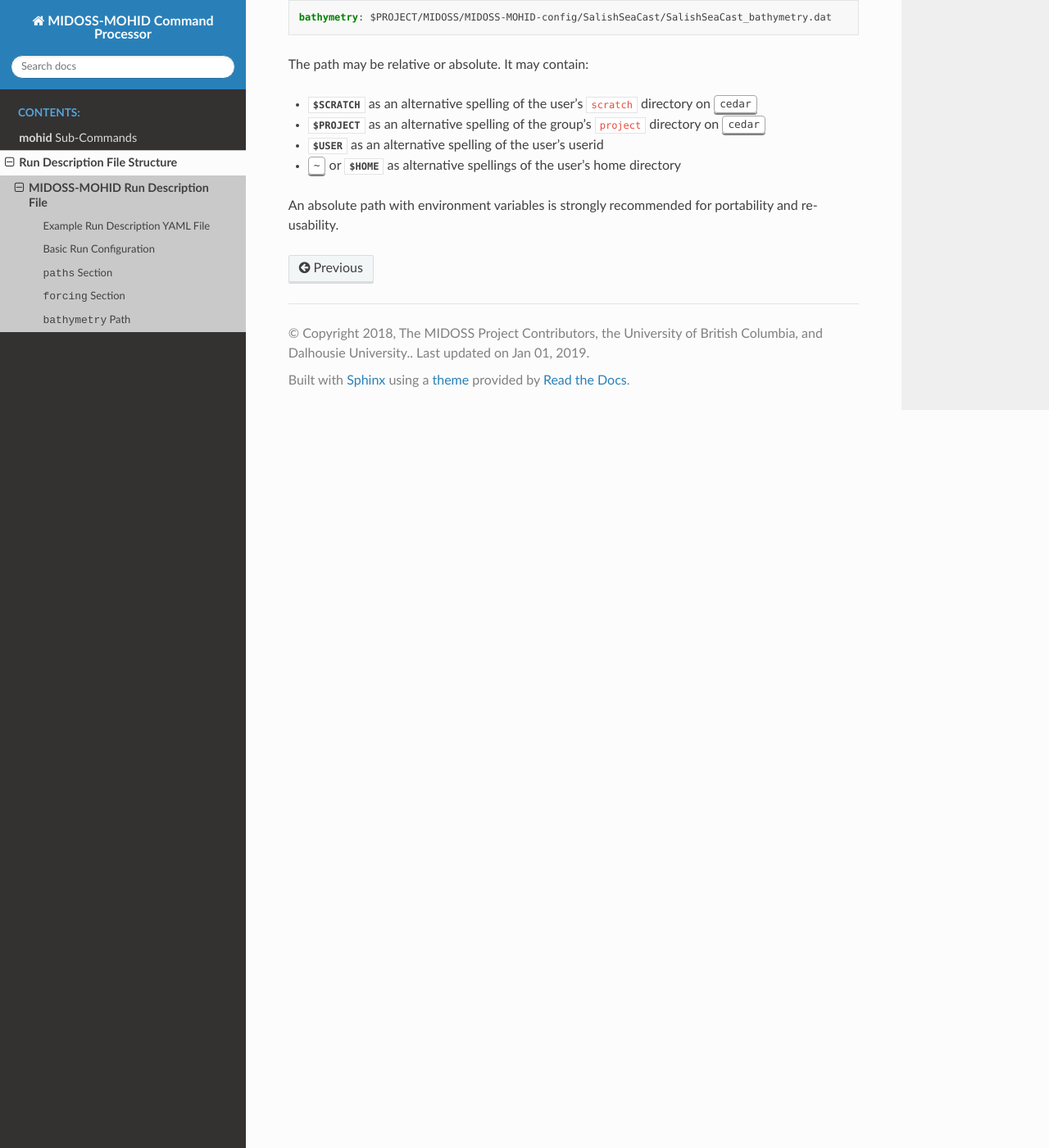
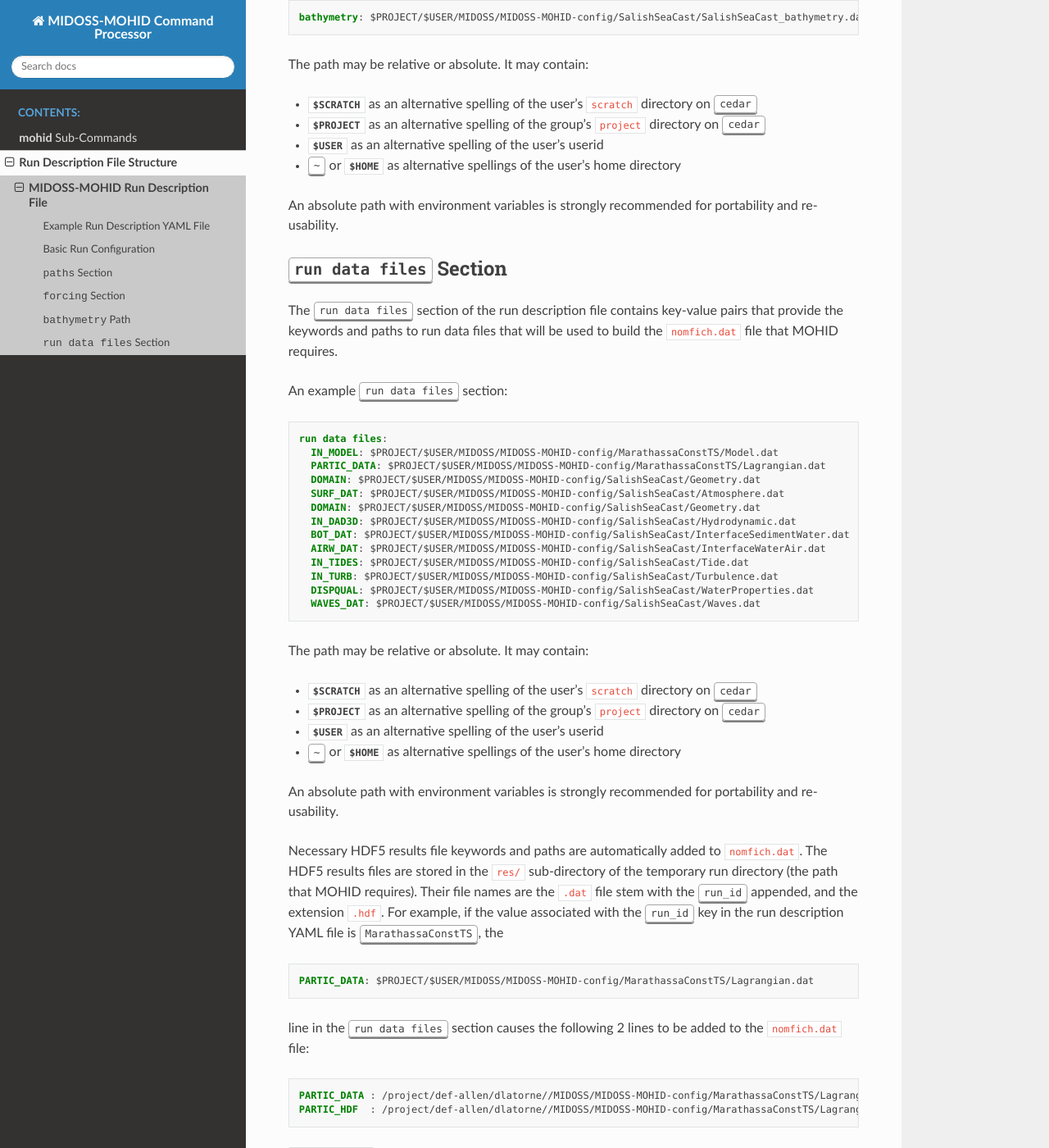
Before and after one commit to MIDOSS/MOHID-Cmd, a Sphinx documentation site: the page built from docs/run_description_file/yaml_file.rst, in a window 1280 px wide and 1400 px high, scrolled down 2203 px. Shown: the whole window at 82% size. Built offline with Sphinx 7.4.7 and the Read the Docs theme 2.0.0, drawn with Linux system fonts in a browser that asks for light colours; the version number could not be read and is left out; some of the changed text lies outside the part shown.

Commit message:
Add run data files section to run description & prepare sub-command.

```diff
--- a/docs/run_description_file/yaml_file.rst
+++ b/docs/run_description_file/yaml_file.rst
@@ -90,9 +90,9 @@ An example :kbd:`forcing` section:
 .. code-block:: yaml
 
     forcing:
-      winds.hdf5: $PROJECT/MIDOSS/forcing/HRDPS/atmosphere_20150408_20150414.hdf5
-      currents.hdf5: $PROJECT/MIDOSS/forcing/SalishSeaCast/hydrodynamics_20150408_20150414.hdf5
-      water_levels.hdf5: $PROJECT/MIDOSS/forcing/SalishSeaCast/hydrodynamics_20150408_20150414.hdf5
+      winds.hdf5: $PROJECT/$USER/MIDOSS/forcing/HRDPS/atmosphere_20150408_20150414.hdf5
+      currents.hdf5: $PROJECT/$USER/MIDOSS/forcing/SalishSeaCast/hydrodynamics_20150408_20150414.hdf5
+      water_levels.hdf5: $PROJECT/$USER/MIDOSS/forcing/SalishSeaCast/hydrodynamics_20150408_20150414.hdf5
 
 The keys
 (:kbd:`winds.hdf5`,
@@ -125,7 +125,7 @@ An example :kbd:`bathymetry` line:
 
 .. code-block:: yaml
 
-    bathymetry: $PROJECT/MIDOSS/MIDOSS-MOHID-config/SalishSeaCast/SalishSeaCast_bathymetry.dat
+    bathymetry: $PROJECT/$USER/MIDOSS/MIDOSS-MOHID-config/SalishSeaCast/SalishSeaCast_bathymetry.dat
 
 The path may be relative or absolute.
 It may contain:
@@ -136,3 +136,58 @@ It may contain:
 * :kbd:`~` or :envvar:`$HOME` as alternative spellings of the user's home directory
 
 An absolute path with environment variables is strongly recommended for portability and re-usability.
+
+
+.. _RunDataFilesSection:
+
+:kbd:`run data files` Section
+=============================
+
+The :kbd:`run data files` section of the run description file contains key-value pairs that provide the keywords and paths to run data files that will be used to build the :file:`nomfich.dat` file that MOHID requires.
+
+An example :kbd:`run data files` section:
+
+.. code-block:: yaml
+
+    run data files:
+      IN_MODEL: $PROJECT/$USER/MIDOSS/MIDOSS-MOHID-config/MarathassaConstTS/Model.dat
+      PARTIC_DATA: $PROJECT/$USER/MIDOSS/MIDOSS-MOHID-config/MarathassaConstTS/Lagrangian.dat
+      DOMAIN: $PROJECT/$USER/MIDOSS/MIDOSS-MOHID-config/SalishSeaCast/Geometry.dat
+      SURF_DAT: $PROJECT/$USER/MIDOSS/MIDOSS-MOHID-config/SalishSeaCast/Atmosphere.dat
+      DOMAIN: $PROJECT/$USER/MIDOSS/MIDOSS-MOHID-config/SalishSeaCast/Geometry.dat
+      IN_DAD3D: $PROJECT/$USER/MIDOSS/MIDOSS-MOHID-config/SalishSeaCast/Hydrodynamic.dat
+      BOT_DAT: $PROJECT/$USER/MIDOSS/MIDOSS-MOHID-config/SalishSeaCast/InterfaceSedimentWater.dat
+      AIRW_DAT: $PROJECT/$USER/MIDOSS/MIDOSS-MOHID-config/SalishSeaCast/InterfaceWaterAir.dat
+      IN_TIDES: $PROJECT/$USER/MIDOSS/MIDOSS-MOHID-config/SalishSeaCast/Tide.dat
+      IN_TURB: $PROJECT/$USER/MIDOSS/MIDOSS-MOHID-config/SalishSeaCast/Turbulence.dat
+      DISPQUAL: $PROJECT/$USER/MIDOSS/MIDOSS-MOHID-config/SalishSeaCast/WaterProperties.dat
+      WAVES_DAT: $PROJECT/$USER/MIDOSS/MIDOSS-MOHID-config/SalishSeaCast/Waves.dat
+
+The path may be relative or absolute.
+It may contain:
+
+* :envvar:`$SCRATCH` as an alternative spelling of the user's :file:`scratch` directory on :kbd:`cedar`
+* :envvar:`$PROJECT` as an alternative spelling of the group's :file:`project` directory on :kbd:`cedar`
+* :envvar:`$USER` as an alternative spelling of the user's userid
+* :kbd:`~` or :envvar:`$HOME` as alternative spellings of the user's home directory
+
+An absolute path with environment variables is strongly recommended for portability and re-usability.
+
+Necessary HDF5 results file keywords and paths are automatically added to :file:`nomfich.dat`.
+The HDF5 results files are stored in the :file:`res/` sub-directory of the temporary run directory
+(the path that MOHID requires).
+Their file names are the :file:`.dat` file stem with the :kbd:`run_id` appended,
+and the extension :file:`.hdf`.
+For example, if the value associated with the :kbd:`run_id` key in the run description YAML file is :kbd:`MarathassaConstTS`,
+the
+
+.. code-block:: yaml
+
+    PARTIC_DATA: $PROJECT/$USER/MIDOSS/MIDOSS-MOHID-config/MarathassaConstTS/Lagrangian.dat
+
+line in the :kbd:`run data files` section causes the following 2 lines to be added to the :file:`nomfich.dat` file:
+
+.. code-block:: yaml
+
+    PARTIC_DATA : /project/def-allen/dlatorne//MIDOSS/MIDOSS-MOHID-config/MarathassaConstTS/Lagrangian.dat
+    PARTIC_HDF  : /project/def-allen/dlatorne//MIDOSS/MIDOSS-MOHID-config/MarathassaConstTS/Lagrangian_MarathassaConstTS.hdf
```
Also changed, not shown: 3 other files.
